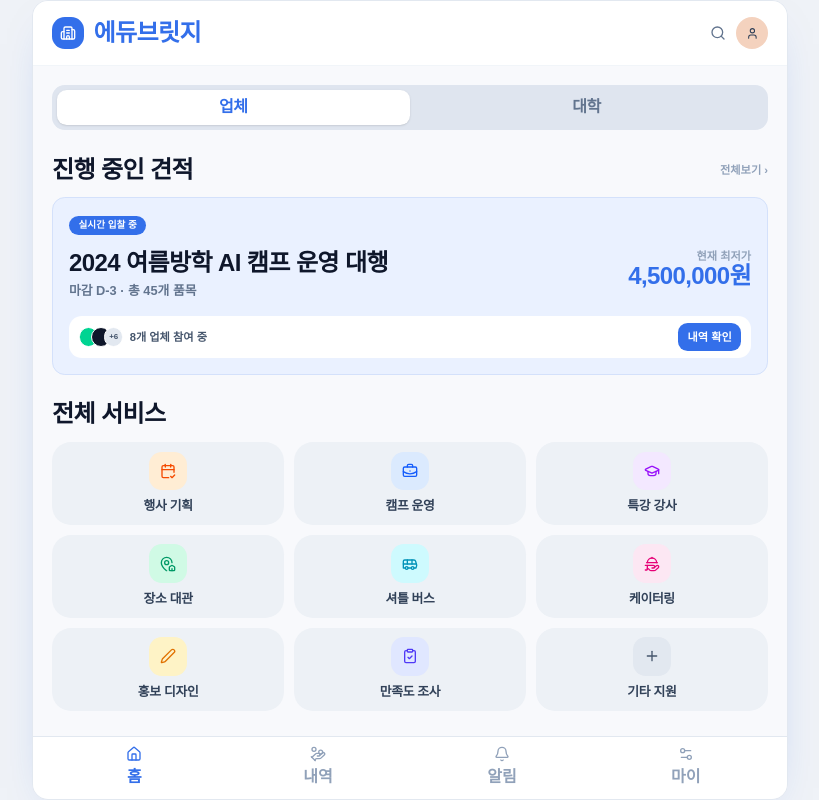
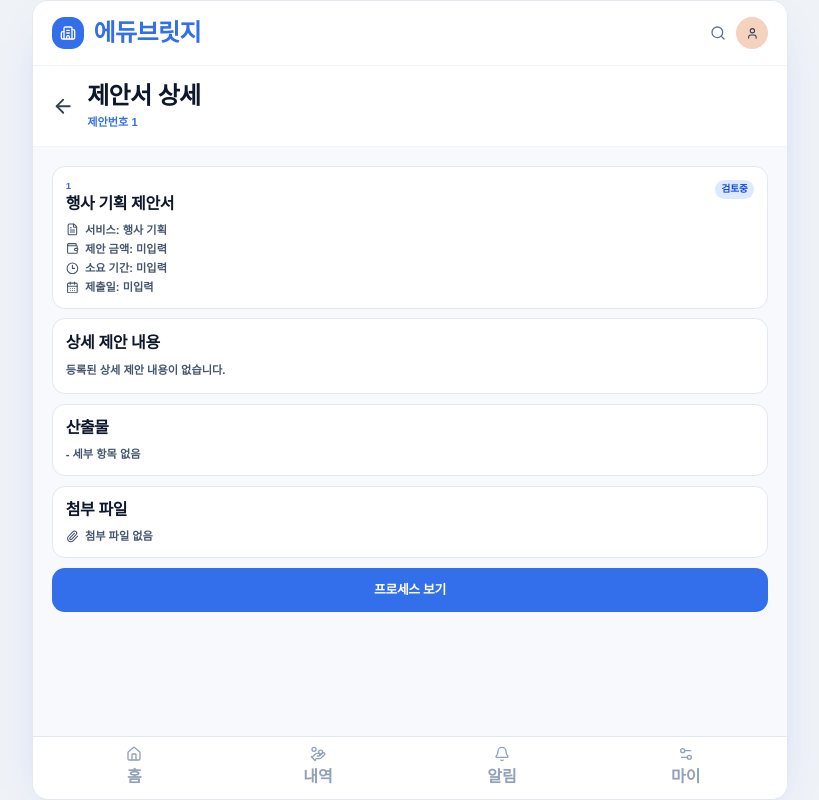
Before and after one commit to bidalalsrb/edubridge, a React (Vite) app: page /proposal-detail/1 in a window 1280 px wide. Before the commit this address led to /. Shown: the whole page, without its empty margins (230-1049 px from the left). Built offline with nearby package versions, Linux system fonts and the light colour scheme.

Commit message:
상세페이지

```diff
--- a/src/App.jsx
+++ b/src/App.jsx
@@ -4,6 +4,7 @@ import { AlertsPage } from './pages/AlertsPage'
 import { HomePage } from './pages/HomePage'
 import { MyPage } from './pages/MyPage'
 import { ProcessPage } from './pages/ProcessPage'
+import { ProposalDetailPage } from './pages/ProposalDetailPage'
 import { ProposalPage } from './pages/ProposalPage'
 import { SubmissionHistoryPage } from './pages/SubmissionHistoryPage'
 
@@ -13,6 +14,7 @@ function App() {
       <Route element={<AppLayout />}>
         <Route index element={<HomePage />} />
         <Route path="proposal" element={<ProposalPage />} />
+        <Route path="proposal-detail/:proposalId" element={<ProposalDetailPage />} />
         <Route path="submissions" element={<SubmissionHistoryPage />} />
         <Route path="process/:proposalId" element={<ProcessPage />} />
         <Route path="alerts" element={<AlertsPage />} />
--- a/src/pages/MyPage.jsx
+++ b/src/pages/MyPage.jsx
@@ -1,16 +1,34 @@
 import { FileText, UserCircle2 } from 'lucide-react'
+import { useNavigate } from 'react-router-dom'
 
 const mySubmissions = [
-  { id: 'P-301', service: '행사 기획', status: '제출완료', date: '2026-02-19' },
-  { id: 'P-300', service: '캠프 운영', status: '승인완료', date: '2026-02-18' },
-  { id: 'P-299', service: '특강 강사', status: '검토중', date: '2026-02-17' },
+  { id: 'P-301', service: '행사 기획', status: '제출완료', date: '2026-02-19', price: '3,000,000원', duration: '2주' },
+  { id: 'P-300', service: '캠프 운영', status: '승인완료', date: '2026-02-18', price: '4,200,000원', duration: '3주' },
+  { id: 'P-299', service: '특강 강사', status: '검토중', date: '2026-02-17', price: '2,100,000원', duration: '2주' },
 ]
 
 export function MyPage() {
+  const navigate = useNavigate()
+
   const getStatusClassName = (status) => {
     if (status === '승인완료') return 'bg-emerald-100 text-emerald-700'
     if (status === '제출완료') return 'bg-blue-100 text-blue-700'
     return 'bg-amber-100 text-amber-700'
+  }
+
+  const goSubmissionHistory = () => {
+    navigate('/submissions')
+  }
+
+  const goSubmissionDetail = (row) => {
+    const params = new URLSearchParams({
+      service: row.service,
+      status: row.status,
+      price: row.price,
+      duration: row.duration,
+      date: row.date,
+    })
+    navigate(`/proposal-detail/${row.id}?${params.toString()}`)
   }
 
   return (
@@ -26,8 +44,23 @@ export function MyPage() {
       </header>
 
       <section className="space-y-3 px-6 py-6">
+        <button
+          type="button"
+          onClick={goSubmissionHistory}
+          className="w-full rounded-2xl border border-slate-200 bg-slate-50 p-4 text-left"
+        >
+          <p className="text-xs font-bold text-[#336fea]">제안서 내역</p>
+          <h2 className="text-xl font-black tracking-tight text-slate-900">전체 제출 내역 보기</h2>
+          <p className="mt-1 text-sm font-semibold text-slate-600">클릭하면 제안서 제출 내역 페이지로 이동합니다.</p>
+        </button>
+
         {mySubmissions.map((row) => (
-          <article key={row.id} className="rounded-2xl border border-slate-200 bg-white p-4">
+          <button
+            type="button"
+            key={row.id}
+            onClick={() => goSubmissionDetail(row)}
+            className="w-full rounded-2xl border border-slate-200 bg-white p-4 text-left"
+          >
             <div className="mb-2 flex items-start justify-between gap-3">
               <div>
                 <p className="text-xs font-bold text-[#336fea]">{row.id}</p>
@@ -42,9 +75,11 @@ export function MyPage() {
               <p className="flex items-center gap-2">
                 <FileText className="h-4 w-4" /> 서비스: {row.service}
               </p>
+              <p>제안 금액: {row.price}</p>
+              <p>소요 기간: {row.duration}</p>
               <p>제출일: {row.date}</p>
             </div>
-          </article>
+          </button>
         ))}
       </section>
     </>
--- /dev/null
+++ b/src/pages/ProposalDetailPage.jsx
@@ -0,0 +1,129 @@
+import { ArrowLeft, CalendarDays, Clock3, FileText, Paperclip, Wallet } from 'lucide-react'
+import { useMemo } from 'react'
+import { useNavigate, useParams, useSearchParams } from 'react-router-dom'
+
+const proposalDetails = {
+  'P-301': {
+    title: '행사 기획 제안서',
+    detail:
+      '신입생 대상 AI 체험형 워크숍을 중심으로, 사전 설문 기반 난이도 그룹을 편성하여 운영합니다. 오프라인 실습과 멘토링 세션을 결합해 참여도를 높이고, 종료 후 결과 리포트를 제출합니다.',
+    deliverables: ['프로그램 운영안', '강사/멘토 배치표', '참가자 만족도 리포트'],
+    files: ['proposal_p301.pdf', 'schedule_p301.pptx'],
+  },
+  'P-300': {
+    title: '캠프 운영 제안서',
+    detail:
+      '3주 과정 코딩 캠프 운영을 위해 주차별 커리큘럼과 평가 체계를 설계했습니다. 주간 회고와 중간 점검을 포함해 학습 이탈을 줄이고 완주율을 높이는 것을 목표로 합니다.',
+    deliverables: ['주차별 커리큘럼', '운영 인력 계획서', '중간/최종 평가표'],
+    files: ['proposal_p300.pdf'],
+  },
+  'P-299': {
+    title: '특강 강사 제안서',
+    detail:
+      '산학 연계 주제로 2주 특강을 구성했습니다. 실제 프로젝트 사례를 중심으로 강의를 진행하고, 질의응답과 과제 피드백 세션을 통해 실무 이해도를 높입니다.',
+    deliverables: ['강의안', '실습 과제지', '강의 결과 보고서'],
+    files: ['proposal_p299.pdf', 'lecture_materials_p299.zip'],
+  },
+}
+
+export function ProposalDetailPage() {
+  const navigate = useNavigate()
+  const { proposalId } = useParams()
+  const [searchParams] = useSearchParams()
+
+  const service = searchParams.get('service') || '행사 기획'
+  const status = searchParams.get('status') || '검토중'
+  const price = searchParams.get('price') || '미입력'
+  const duration = searchParams.get('duration') || '미입력'
+  const date = searchParams.get('date') || '미입력'
+
+  const detail = useMemo(() => {
+    return (
+      proposalDetails[proposalId] || {
+        title: `${service} 제안서`,
+        detail: '등록된 상세 제안 내용이 없습니다.',
+        deliverables: ['세부 항목 없음'],
+        files: ['첨부 파일 없음'],
+      }
+    )
+  }, [proposalId, service])
+
+  const onClickProcess = () => {
+    const params = new URLSearchParams({ service, status, price, duration })
+    navigate(`/process/${proposalId}?${params.toString()}`)
+  }
+
+  return (
+    <>
+      <header className="flex items-center gap-4 border-b border-slate-100 bg-white px-6 py-5">
+        <button type="button" onClick={() => navigate(-1)} className="text-slate-700">
+          <ArrowLeft className="h-7 w-7" />
+        </button>
+        <div>
+          <h1 className="text-3xl font-black tracking-tight text-slate-900">제안서 상세</h1>
+          <p className="mt-1 text-sm font-semibold text-[#336fea]">제안번호 {proposalId}</p>
+        </div>
+      </header>
+
+      <section className="space-y-3 px-6 py-6">
+        <article className="rounded-2xl border border-slate-200 bg-white p-4">
+          <div className="mb-2 flex items-start justify-between gap-3">
+            <div>
+              <p className="text-xs font-bold text-[#336fea]">{proposalId}</p>
+              <h2 className="text-xl font-black tracking-tight text-slate-900">{detail.title}</h2>
+            </div>
+            <span className="rounded-full bg-blue-100 px-2 py-1 text-xs font-bold text-blue-700">{status}</span>
+          </div>
+
+          <div className="space-y-1 text-sm font-semibold text-slate-600">
+            <p className="flex items-center gap-2">
+              <FileText className="h-4 w-4" /> 서비스: {service}
+            </p>
+            <p className="flex items-center gap-2">
+              <Wallet className="h-4 w-4" /> 제안 금액: {price}
+            </p>
+            <p className="flex items-center gap-2">
+              <Clock3 className="h-4 w-4" /> 소요 기간: {duration}
+            </p>
+            <p className="flex items-center gap-2">
+              <CalendarDays className="h-4 w-4" /> 제출일: {date}
+            </p>
+          </div>
+        </article>
+
+        <article className="rounded-2xl border border-slate-200 bg-white p-4">
+          <h2 className="text-xl font-black tracking-tight text-slate-900">상세 제안 내용</h2>
+          <p className="mt-2 text-sm font-semibold leading-6 text-slate-600">{detail.detail}</p>
+        </article>
+
+        <article className="rounded-2xl border border-slate-200 bg-white p-4">
+          <h2 className="text-xl font-black tracking-tight text-slate-900">산출물</h2>
+          <div className="mt-2 space-y-1 text-sm font-semibold text-slate-600">
+            {detail.deliverables.map((item) => (
+              <p key={item}>- {item}</p>
+            ))}
+          </div>
+        </article>
+
+        <article className="rounded-2xl border border-slate-200 bg-white p-4">
+          <h2 className="text-xl font-black tracking-tight text-slate-900">첨부 파일</h2>
+          <div className="mt-2 space-y-1 text-sm font-semibold text-slate-600">
+            {detail.files.map((file) => (
+              <p key={file} className="flex items-center gap-2">
+                <Paperclip className="h-4 w-4" /> {file}
+              </p>
+            ))}
+          </div>
+        </article>
+
+        <button
+          type="button"
+          onClick={onClickProcess}
+          className="w-full rounded-2xl bg-[#336fea] py-4 text-base font-black tracking-tight text-white"
+        >
+          프로세스 보기
+        </button>
+      </section>
+    </>
+  )
+}
--- a/src/pages/SubmissionHistoryPage.jsx
+++ b/src/pages/SubmissionHistoryPage.jsx
@@ -40,6 +40,18 @@ export function SubmissionHistoryPage() {
   const goProcess = (row) => {
     const params = new URLSearchParams({ tab, service: row.service, status: row.status, price: row.price, duration: row.duration })
     navigate(`/process/${row.id}?${params.toString()}`)
+  }
+
+  const goDetail = (row) => {
+    const params = new URLSearchParams({
+      tab,
+      service: row.service,
+      status: row.status,
+      price: row.price,
+      duration: row.duration,
+      date: row.date,
+    })
+    navigate(`/proposal-detail/${row.id}?${params.toString()}`)
   }
 
   return (
@@ -88,6 +100,13 @@ export function SubmissionHistoryPage() {
               ) : null}
               <button
                 type="button"
+                onClick={() => goDetail(row)}
+                className="inline-flex items-center gap-1 rounded-xl border border-slate-200 bg-white px-4 py-2 text-sm font-bold text-slate-700"
+              >
+                <FileText className="h-4 w-4" /> 상세 보기
+              </button>
+              <button
+                type="button"
                 onClick={() => goProcess(row)}
                 className="inline-flex items-center gap-1 rounded-xl border border-slate-200 bg-slate-50 px-4 py-2 text-sm font-bold text-slate-700"
               >
```
